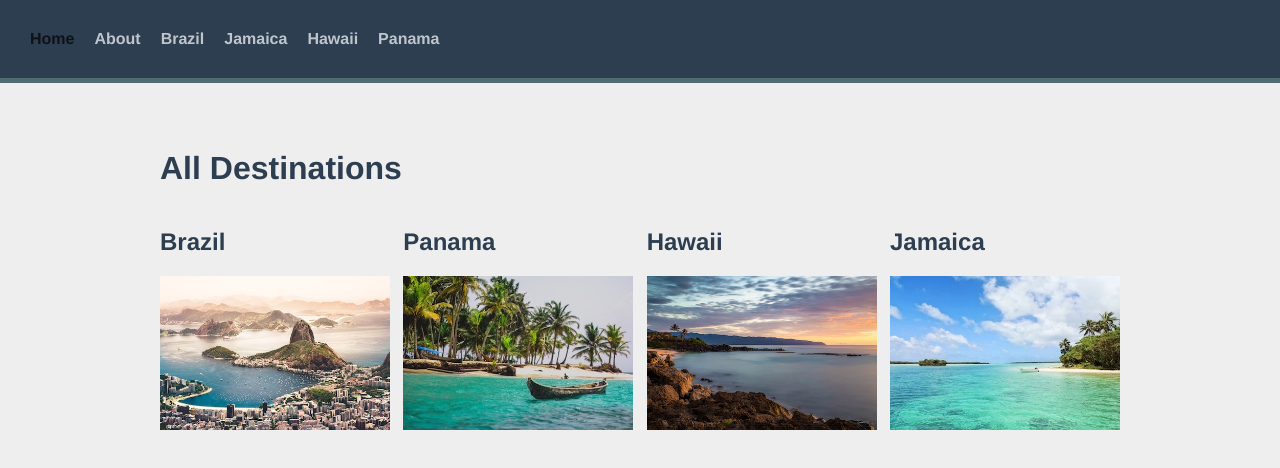
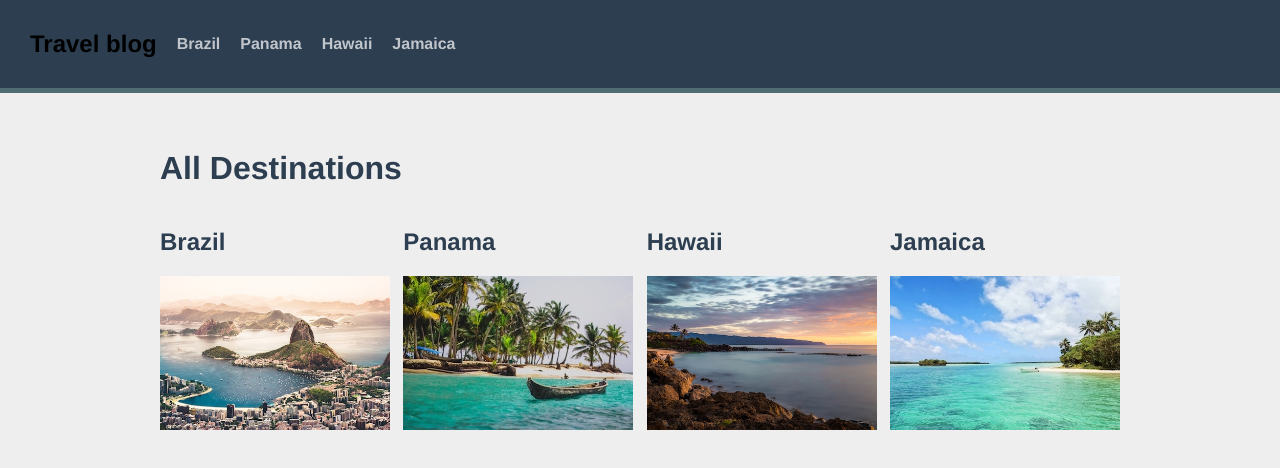
Before and after one commit to shampansky/vue-router-course, a Vue app: page / in a window 1280 px wide. Shown: the top 468 px of the page. Built offline with nearby package versions, Linux system fonts and the light colour scheme.

Commit message:
Удаление одиночных страниц, добавление slug

```diff
--- a/src/components/TheNavigation.vue
+++ b/src/components/TheNavigation.vue
@@ -1,13 +1,26 @@
 <template>
   <div id="nav">
-    <RouterLink to="/">Home</RouterLink>
-    <RouterLink to="/about">About</RouterLink>
-    <RouterLink to="/brazil">Brazil</RouterLink>
-    <RouterLink to="/jamaica">Jamaica</RouterLink>
-    <RouterLink to="/hawaii">Hawaii</RouterLink>
-    <RouterLink to="/panama">Panama</RouterLink>
+    <RouterLink to="/" id="logo">Travel blog</RouterLink>
+    <RouterLink
+      v-for="destination in destinations"
+      :key="destination.id"
+      :to="{
+        name: 'destination.show',
+        params: {
+          id: destination.id,
+          slug: destination.slug,
+        }
+    }">
+      {{ destination.name }}
+    </RouterLink>
   </div>
 </template>
+
+<script setup>
+import sourceData from '@/data.json'
+
+const { destinations } = sourceData
+</script>
 
 <style lang="css">
 #nav .active-link {
--- a/src/router/index.js
+++ b/src/router/index.js
@@ -7,19 +7,7 @@ const routes = [
     name: 'Home',
     component: HomeView
   },
-  {
-    path: '/about',
-    name: 'About',
-    // route level code-splitting
-    // this generates a separate chunk (About.[hash].js) for this route
-    // which is lazy-loaded when the route is visited.
-    component: () => import('../views/AboutView.vue')
-  },
-  { path: '/brazil', name: 'brazil', component: () => import('@/views/BrazilView.vue') },
-  { path: '/hawaii', name: 'hawaii', component: () => import('@/views/HawaiiView.vue') },
-  { path: '/jamaica', name: 'jamaica', component: () => import('@/views/JamaicaView.vue') },
-  { path: '/panama', name: 'panama', component: () => import('@/views/PanamaView.vue') },
-  { path: '/destination/:id', name:'destination.show', component: () => import('@/views/DestinationShow.vue') }
+  { path: '/destination/:id/:slug', name:'destination.show', component: () => import('@/views/DestinationShow.vue') }
 ]
 
 const router = createRouter({
--- a/src/views/AboutView.vue
+++ /dev/null
@@ -1,5 +0,0 @@
-<template>
-  <div class="about">
-    <h1>This is an about page</h1>
-  </div>
-</template>
--- a/src/views/BrazilView.vue
+++ /dev/null
@@ -1,5 +0,0 @@
-<template>
-  <div class="brazil">
-    <h1>Brazil</h1>
-  </div>
-</template>
--- a/src/views/HawaiiView.vue
+++ /dev/null
@@ -1,5 +0,0 @@
-<template>
-  <div class="hawaii">
-    <h1>Hawaii</h1>
-  </div>
-</template>
--- a/src/views/HomeView.vue
+++ b/src/views/HomeView.vue
@@ -2,10 +2,14 @@
   <div class="home">
     <h1>All Destinations</h1>
     <div class="destinations">
-      <RouterLink v-for="destination in destinations" :key="destination.id" :to="{
+      <RouterLink
+        v-for="destination in destinations"
+        :key="destination.id"
+        :to="{
         name: 'destination.show',
         params: {
-          id: destination.id
+          id: destination.id,
+          slug: destination.slug
         }
       }">
         <h2>{{ destination.name }}</h2>
--- a/src/views/JamaicaView.vue
+++ /dev/null
@@ -1,5 +0,0 @@
-<template>
-  <div class="jamaica">
-    <h1>Jamaica</h1>
-  </div>
-</template>
--- a/src/views/PanamaView.vue
+++ /dev/null
@@ -1,5 +0,0 @@
-<template>
-  <div class="panama">
-    <h1>Panama</h1>
-  </div>
-</template>
```
